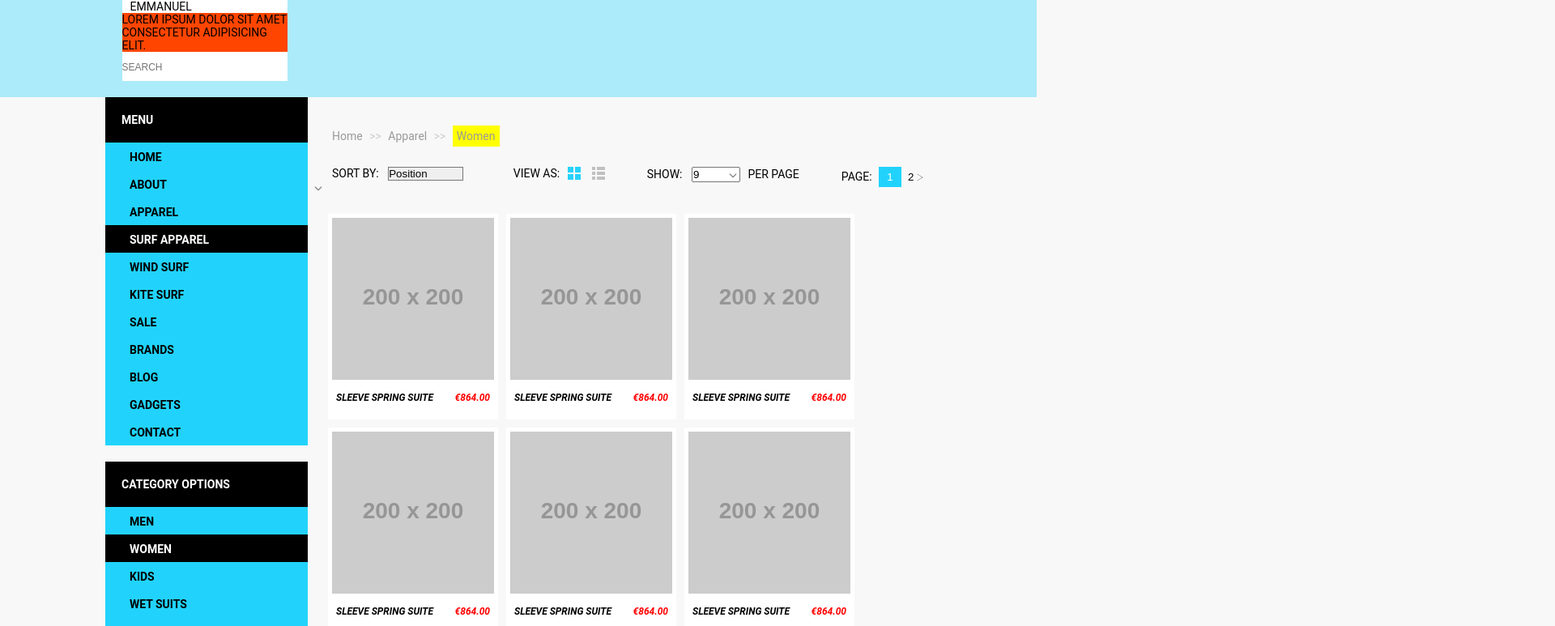
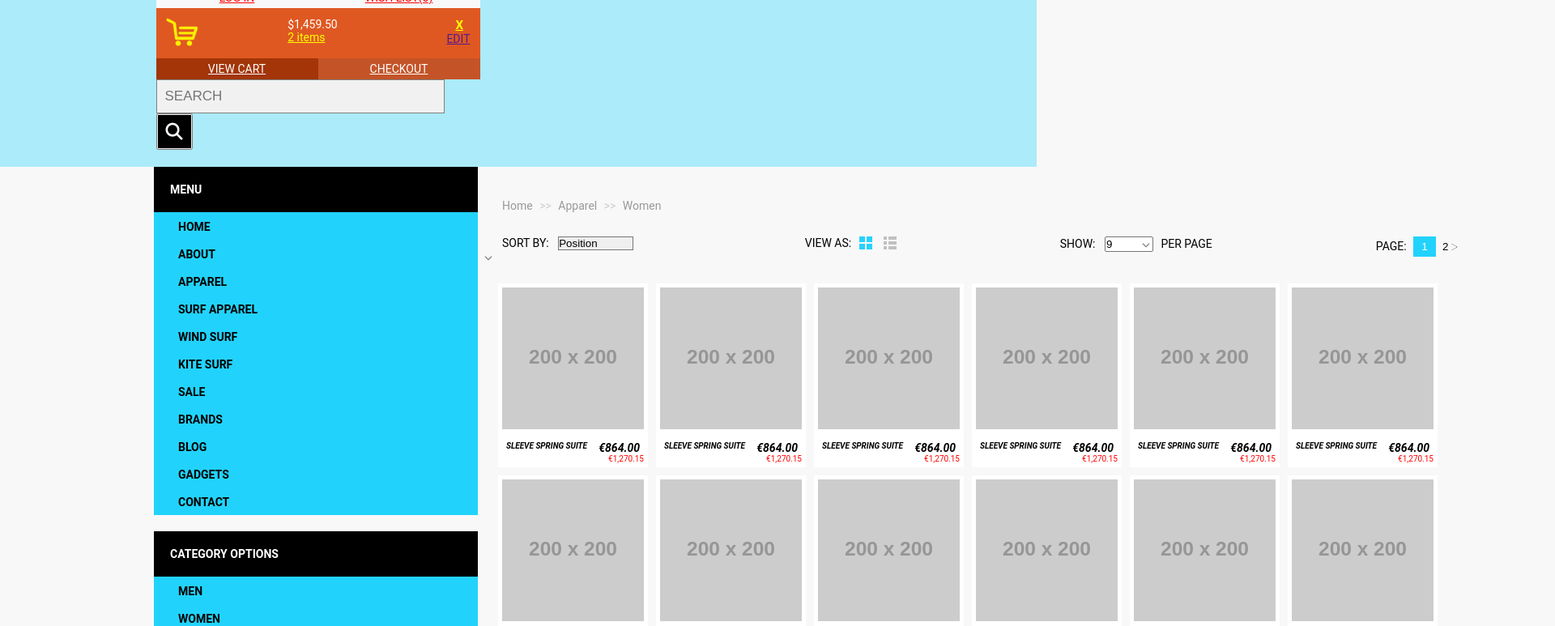
Before and after one commit to littlesoldier2019/surfing-website, a plain HTML site: page html/shopCat.html in a window 1280 px wide. Shown: the part 167-940 px from the top of the page at 81% size, 1920 px wide, since content can reach past the window. Drawn offline with Linux system fonts and the light colour scheme; placeholder pictures from the web are drawn by us.

Commit message:
ready to merge

```diff
--- a/css/shopCat.css
+++ b/css/shopCat.css
@@ -23,12 +23,19 @@ body {
 }
 
 /************ shop-cat-header ***************/
+.header__wrapper {
+    background-color: #ACEBFA;
+}
+
+.container {
+    width: 2000px;
+    margin: 0 auto;
+}
 
 .eshopCat__header {
     display: flex;
     justify-content: center;
     width: 100%;
-    background-color: #ACEBFA;
 }
 
 .header__left {
@@ -52,55 +59,151 @@ body {
 }
 
 .header__cart {
+    width: 50%;
+    margin-bottom: 20px;
+}
+
+.bannerleft {
+    width: 45%;
+    margin-top: 30px;
+    margin-left: 150px;
     display: flex;
     flex-direction: column;
-    justify-content: center;
-    width: 40%;
-    padding-bottom: 20px;
-    margin-left: 30px;
-    text-transform: uppercase;
 }
 
-.cart__top {
+.bannerleft_icon {
+    width: 100%;
+    margin-bottom: 30px;
+    display: flex;
+    justify-content: center;
+}
+
+.bannerleft_cart {
+    display: flex;
+    flex-direction: column;
+}
+
+.bannerleft_cart--item1 {
+    display: flex;
+    color: red;
+}
+
+
+/* Removing the default links*/
+
+.login,
+.wishlist {
+    color: red;
+}
+
+.x,
+.incart {
+    color: yellow;
+}
+
+.viewcart,
+.checkout {
+    color: white;
+}
+
+.articles {
+    color: black;
+}
+
+.bannerleft_cart--item1_login,
+.bannerleft_cart--item1_wishlist {
+    width: 50%;
+    padding: 5px;
+    background: #F8F8F8;
+    font-size: 14px;
+    text-align: center;
+}
+
+.bannerleft_cart--item2 {
     display: flex;
     justify-content: space-between;
-    background-color: white;
-    padding: 0 10px;
+    background: rgb(223, 88, 34);
 }
 
-.cart__middle {
-    width: 100%;
-    background-color: orangered;
-    /* padding: 10px 0; */
-
+.bannerleft_cart--item2--icon {
+    width: 10%;
+    padding: 12px;
 }
 
-.cart__bottom {
-    width: 100%;
-    background-color: white;
-    padding: 10px 0;
-
+.bannerleft_cart--item2--amt_itm {
+    padding: 12px;
 }
 
-.cart__bottom input {
-    width: 100%;
-    padding: 5px auto;
-    background-color: white;
-    font-size: 12px;
-    /* padding: 0 10px; */
-    outline: none;
-    border: transparent;
+.bannerleft_cart--item2--amt {
+    color: white;
 }
 
+.bannereft_cart--item2--ext_edt {
+    padding: 12px;
+}
+
+.bannerleft_cart--item2_exit {
+    margin-left: 11px;
+    color: yellow;
+    font-size: 15px;
+    font-weight: 700;
+}
+
+.bannerleft_cart--item2--edit {
+    color: black;
+}
+
+.bannerleft_cart--item3 {
+    display: flex;
+    color: white;
+}
+
+.bannerleft_cart--item3_view {
+    width: 50%;
+    padding: 5px;
+    background: rgb(163, 53, 9);
+    font-size: 14px;
+    text-align: center;
+}
+
+.bannerleft_cart--item3_chkout {
+    text-decoration: none;
+    width: 50%;
+    padding: 5px;
+    background: rgb(196, 84, 40);
+    font-size: 14px;
+    text-align: center;
+}
+
+input[type=text] {
+    padding: 10px;
+    font-size: 17px;
+    border: 1px solid grey;
+    float: left;
+    width: 89%;
+    background: #f1f1f1;
+}
+
+.fa-search {
+    border: black;
+    float: left;
+    padding: 10px;
+    background: rgb(0, 0, 0);
+    color: white;
+    font-size: 21px;
+    cursor: pointer;
+}
+
+
+
 .header__right {
-    position: relative;
     width: 40%;
+    display: flex;
+    justify-content: flex-end;
+    margin-top: 50px;
 }
 
 .socials {
-    position: absolute;
-    top: 50px;
-    right: 0px;
     display: flex;
 }
 
@@ -116,6 +219,7 @@ body {
     border: transparent;
     color: white;
     margin-left: 10px;
+    outline: red;
 }
 
 .grid__breadcrumbs {
@@ -143,18 +247,10 @@ body {
 
 .breadcrumbs__link:hover {
     text-decoration: underline;
-    font-weight: bold;
+    font-weight: 600;
+    background-color: yellow;
+    padding: 5px;
 }
-
-.breadcrumbs__link--active {
-    background-color: yellow;
-    text-decoration: none;
-    padding: 5px;
-    color: #999999;
-}
-
-
-
 
 /************* shop-cat-grid *************/
 
@@ -247,7 +343,14 @@ body {
     background-color: var(--greyish-bg-color);
 }
 
-.kitesurfTags:first-child {
+/* .kitesurfTags:first-child {
+    font-size: 16px;
+    background-color: yellow;
+    font-weight: bold;
+    padding: 10px 40px;
+} */
+
+.widget__items>div:hover {
     font-size: 16px;
     background-color: yellow;
     font-weight: bold;
@@ -372,9 +475,9 @@ select {
     display: flex;
     flex-direction: column;
     margin: 5px;
-    width: 300;
+    width: 185px;
     text-align: center;
-    align-items: center;
+    /* align-items: center; */
     background-color: white;
     border: 5px solid white;
 }
@@ -383,8 +486,15 @@ select {
     display: flex;
     justify-content: space-between;
     width: 100%;
-    margin: 15px auto;
+    margin: 15px 0px 0px 0px;
     padding: 0 5px;
     text-transform: uppercase;
     font: italic bold 12px roboto;
 }
+
+.display__text--down2 {
+    margin: 0;
+    text-align: right;
+    color: red;
+    font-size: 10px;
+}
--- a/html/shopCat.html
+++ b/html/shopCat.html
@@ -12,25 +12,54 @@
 
 <body>
     <div class="eshopCat__wrapper">
+        <div class="header__wrapper">
+            <div class="container">
                 <header>
                     <div class="eshopCat__header">
-
                         <div class="header__left">
                             <div class="header__logo">
                                 <img src="../img/surfhouse_logo.png" alt="surfhouse_logo">
                             </div>
+
+
                             <div class="header__cart">
-                        <div class="cart__top">
-                            <p>Get cart from Emmanuel</p>
+                                <div class="bannerleft_cart">
+                                    <div class="bannerleft_cart--item1">
+                                        <span class="bannerleft_cart--item1_login"><a class="login" href="#">LOG
+                                                IN</a></span><span class="bannerleft_cart--item1_wishlist"><a
+                                                class="wishlist" href="#"> WISH
+                                                LIST(0)</a></span>
                                     </div>
-                        <div class="cart__middle">
-                            <p>Lorem ipsum dolor sit amet consectetur adipisicing elit.
-                            </p>
+                                    <div class="bannerleft_cart--item2">
+                                        <div class="bannerleft_cart--item2--icon">
+                                            <a href="#"><img src="../img/icon_cart.png" class="cart_img--size"></a>
                                         </div>
-                        <div class="cart__bottom">
-                            <input type="text" placeholder="SEARCH">
+                                        <div class="bannerleft_cart--item2--amt_itm"> <span
+                                                class="bannerleft_cart--item2--amt">$1,459.50</span>
+                                            <br><span class="bannerleft_cart--item2--itm"><a class="incart" href="">2
+                                                    items
+                                                </a></span>
+                                        </div>
+                                        <div class="bannereft_cart--item2--ext_edt">
+                                            <span class="bannerleft_cart--item2_exit"><a class="x"
+                                                    href="">X</a></span><br><span
+                                                class="bannerleft_cart--item2--edit"><a href="">EDIT</a></span</div>
+                                                    </div> </div> <div class="bannerleft_cart--item3">
+                                                <span class="bannerleft_cart--item3_view"><a class="viewcart"
+                                                        href="#">VIEW
+                                                        CART</a></span> <span class="bannerleft_cart--item3_chkout"><a
+                                                        class="checkout" href="#">
+                                                        CHECKOUT </a></span>
+                                        </div>
+                                        <div class="bannerleft_cart--item4">
+                                            <form class="bannerleft_cart--item4">
+                                                <input type="text" placeholder="SEARCH" name="search"><button
+                                                    type="submit"><i class="fa fa-search"></i></button>
+                                            </form>
                                         </div>
                                     </div>
+                                </div>
+
                             </div>
                             <div class="header__right">
                                 <div class="socials">
@@ -41,12 +70,15 @@
                                         <i class="fab fa-pinterest-p"></i>
                                         <i class="fab fa-instagram"></i>
                                     </div>
-                        <div>
+
+                                </div>
+                                <div class="language__select">
                                     <label for="langSelect"></label>
                                     <select name="langType" id="choose__lang">
                                         <option value="English" selected="selected">EN</option>
                                         <option value="Finnish">FI</option>
                                     </select>
+
                                 </div>
 
 
@@ -56,6 +88,10 @@
 
                     </div>
                 </header>
+            </div>
+        </div>
+        <div class="main__wrapper">
+            <div class="container">
                 <main>
                     <div class="eshopCat__main">
                         <div class="eshopCat__sidebar">
@@ -65,7 +101,7 @@
                                     <li class="sidebar__menuItem"><a href='#'></a>HOME</li>
                                     <li class="sidebar__menuItem"><a href='#'></a>ABOUT</li>
                                     <li class="sidebar__menuItem"><a href='#'></a>APPAREL</li>
-                            <li class="sidebar__menuItem active"><a href='#'></a>SURF APPAREL</li>
+                                    <li class="sidebar__menuItem"><a href='#'></a>SURF APPAREL</li>
                                     <li class="sidebar__menuItem"><a href='#'></a>WIND SURF</li>
                                     <li class="sidebar__menuItem"><a href='#'></a>KITE SURF</li>
                                     <li class="sidebar__menuItem"><a href='#'></a>SALE</li>
@@ -79,7 +115,7 @@
                                 <ul class="sidebar__menuList">
                                     <li class="sidebar__menuItem">CATEGORY OPTIONS</li sidebar__menuItem>
                                     <li class="sidebar__menuItem"><a href='#'></a>MEN</li>
-                            <li class=" sidebar__menuItem active "><a href='#'></a>WOMEN</li>
+                                    <li class=" sidebar__menuItem"><a href='#'></a>WOMEN</li>
                                     <li class="sidebar__menuItem"><a href='#'></a>KIDS</li>
                                     <li class="sidebar__menuItem"><a href='#'></a>WET SUITS</li>
                                     <li class="sidebar__menuItem"><a href='#'></a>OUTERWEAR</li>
@@ -125,7 +161,7 @@
                                         <a href="" class="breadcrumbs__link">Apparel</a>
                                     </li>
                                     <li class="breadcrumbs__item">
-                                <a href="" class="breadcrumbs__link--active">Women</a>
+                                        <a href="" class="breadcrumbs__link">Women</a>
                                     </li>
 
                                 </ul>
@@ -191,8 +227,11 @@
 
                     </div> <!-- eshopCat__main ends here -->
                 </main>
+            </div>
+        </div> <!-- main__wrapper ends here -->
 
-    </div> <!-- flex-container ends here -->
+
+    </div> <!-- eshopCat__wrapper ends here -->
 
     <script src="../js/shopCat.js"></script>
 
--- a/js/shopCat.js
+++ b/js/shopCat.js
@@ -10,26 +10,33 @@ let blocks = ''
 // create blocks for main display grid
 const buildBlocks = (blocks) => {
     let i = blocks
-    for (i = 0; i < 12; i++) {
+    for (i = 0; i <= 8; i++) {
         displayBlock = document.createElement('div')
         blockImage = document.createElement('IMG')
         blockText = document.createElement('div')
-        blockTextUp = document.createElement('p')
-        blockTextDown = document.createElement('p')
+        blockTextUp = document.createElement('span')
+        blockTextDown1 = document.createElement('span')
+        blockTextDown2 = document.createElement('div')
         displayBlock.className = 'display__block'
         blockImage.setAttribute('src', 'https://via.placeholder.com/200x200/#E5EAEB')
         blockText.className = 'block__text'
+        blockText.style.fontSize = '10px'
+        blockTextDown1.style.fontSize = '14px';
         blockTextUp.textContent = 'sleeve spring suite'
-        blockTextDown.textContent = '€864.00'
+        blockTextDown1.textContent = '€864.00'
+        blockTextDown2.textContent = '€1,270.15'
+        blockTextDown2.className = 'display__text--down2'
 
         displayBlock.appendChild(blockImage)
         displayBlock.appendChild(blockText)
+        displayBlock.appendChild(blockTextDown2)
         blockText.appendChild(blockTextUp)
-        blockText.appendChild(blockTextDown)
+        blockText.appendChild(blockTextDown1)
+        // blockText.appendChild(blockTextDown2)
         gridDisplay.appendChild(displayBlock)
         console.log(blocks[2])
         for (j = 0; j < 2; j++) {
-            blockTextDown.style.color = 'red'
+            blockTextDown2.style.color = 'red'
         }
     }
 
@@ -48,8 +55,8 @@ let apparelTags = ['Apparel', 'Super', 'Duper', 'Theme', 'Responsive', 'Men', 'W
 content = ''
 const makeSurfWidgets = () => {
     kitesurfTags.forEach(tag => {
-        const diidiv = document.querySelector('.widget__items')
-        diidiv.innerHTML += `<div class='kitesurfTags'>
+        const widgetDiv = document.querySelector('.widget__items')
+        widgetDiv.innerHTML += `<div class='kitesurfTags'>
                                 ${tag}
                                 </div>`
     });
@@ -60,8 +67,8 @@ makeSurfWidgets()
 
 const makeApparelWidgets = () => {
     apparelTags.forEach(tag => {
-        const diidiv = document.querySelector('.widget__items')
-        diidiv.innerHTML += `<div class='apparelTags'>
+        const widgetDiv = document.querySelector('.widget__items')
+        widgetDiv.innerHTML += `<div class='apparelTags'>
                                 ${tag}
                                 </div>`
     });
@@ -69,11 +76,11 @@ const makeApparelWidgets = () => {
 }
 makeApparelWidgets()
 
-let first = document.querySelector('.widget__items > .apparelTags');
-first.style.backgroundColor = 'yellow'
-first.style.padding = '10px 40px'
-first.style.fontSize = '16px'
-first.style.fontWeight = 'bold'
+// let first = document.querySelector('.widget__items > .apparelTags');
+// first.style.backgroundColor = 'yellow'
+// first.style.padding = '10px 40px'
+// first.style.fontSize = '16px'
+// first.style.fontWeight = 'bold'
 
 
 
```
Lines whose indentation alone changed are shown as unchanged.
